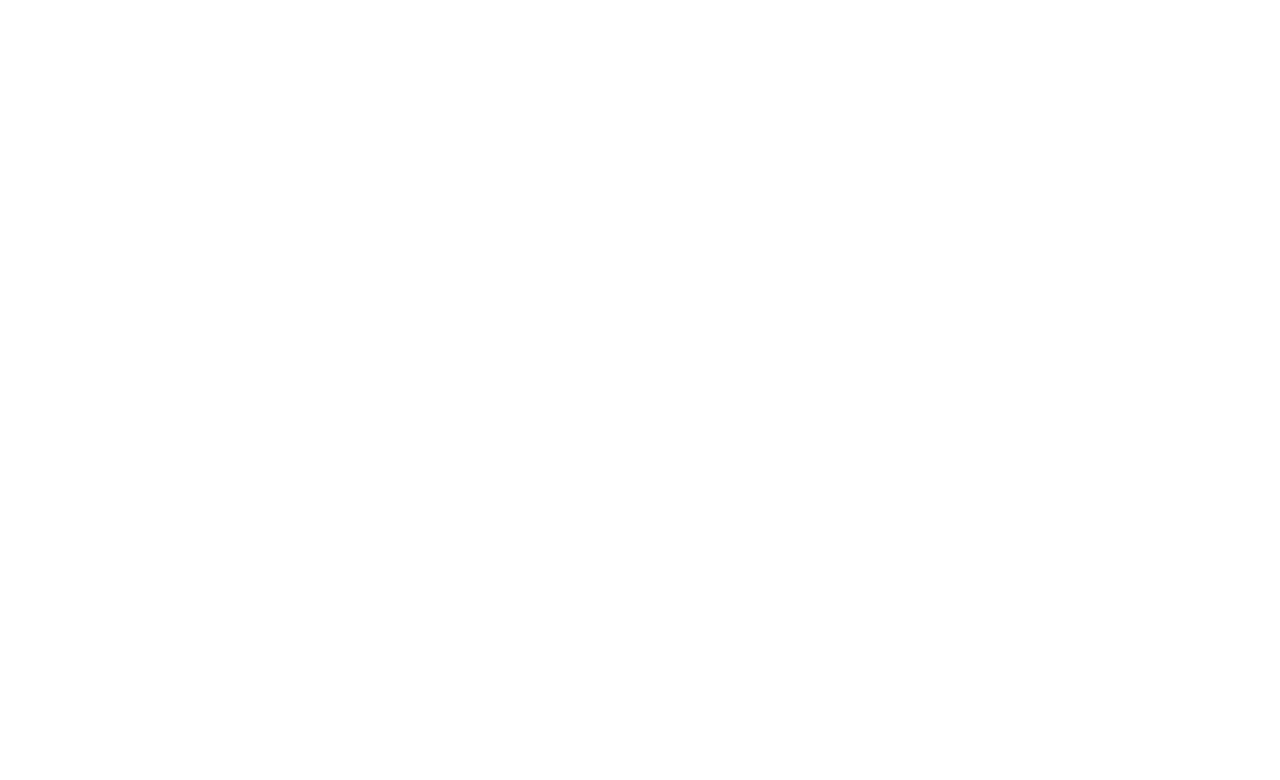
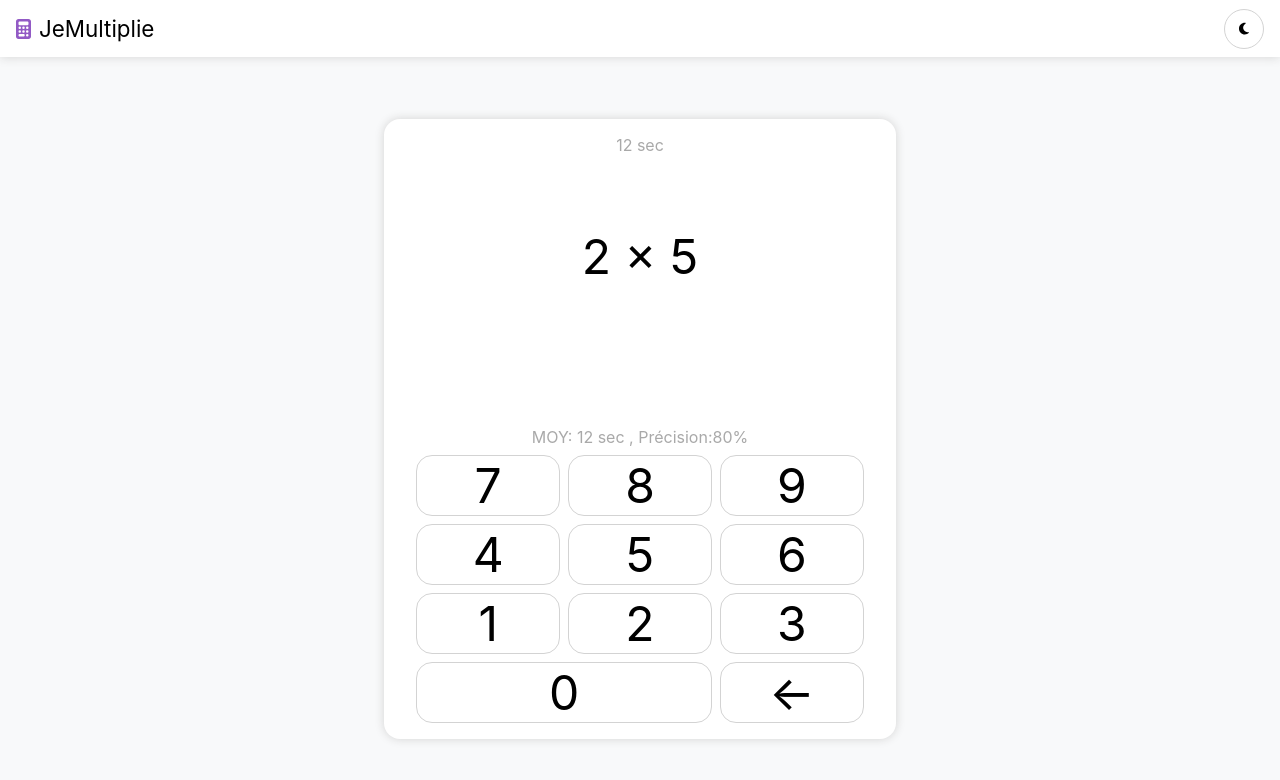
Before and after one commit to mael-sil/JeMultiplie, a Vue app: page / in a window 1280 px wide. Shown: the top 780 px of the page. Built offline with nearby package versions, Linux system fonts and the light colour scheme; the HTML template or start-up script is replaced by a standard one.

Commit message:
Ajout du header et du numpad + style de la page

```diff
--- a/package.json
+++ b/package.json
@@ -13,6 +13,9 @@
     "format": "prettier --write src/"
   },
   "dependencies": {
+    "@fortawesome/fontawesome-svg-core": "^6.7.2",
+    "@fortawesome/free-solid-svg-icons": "^6.7.2",
+    "@fortawesome/vue-fontawesome": "^3.0.0-5",
     "vue": "^3.5.13"
   },
   "devDependencies": {
--- a/src/App.vue
+++ b/src/App.vue
@@ -1,16 +1,31 @@
 <script setup lang="ts">
-
+import headerTemplate from "@/components/headerTemplate.vue";
+import NumPad from "@/components/questionPad.vue";
 
 </script>
 
 <template>
   <header>
-
+    <headerTemplate />
   </header>
 
   <main>
-
+    <NumPad />
   </main>
 </template>
 
-<style scoped></style>
+<style scoped>
+main {
+  flex: 1;
+
+  display: flex;
+  flex-direction: column;
+
+  align-items: center;
+  justify-content: center;
+}
+
+header {
+  box-shadow: 0px 0px 10px lightgrey;
+}
+</style>
--- a/src/assets/main.css
+++ b/src/assets/main.css
@@ -0,0 +1,17 @@
+body,
+#app {
+  margin: 0;
+  padding: 0;
+  height: 100vh;
+  width: 100vw;
+}
+
+#app {
+  display: flex;
+  flex-direction: column;
+  background-color: #f8f9fa;
+}
+
+* {
+  font-family: 'Inter', 'Poppins', 'Roboto', sans-serif;
+}
--- /dev/null
+++ b/src/components/headerTemplate.vue
@@ -0,0 +1,79 @@
+<script setup lang="ts">
+import { FontAwesomeIcon } from "@fortawesome/vue-fontawesome";
+import { faMoon, faCalculator } from "@fortawesome/free-solid-svg-icons";
+import { library } from "@fortawesome/fontawesome-svg-core";
+
+library.add(faMoon);
+library.add(faCalculator)
+</script>
+
+<template>
+  <div id="headerTemplate">
+    <div id="logo">
+      <font-awesome-icon :icon="['fas', 'calculator']" size="lg" />
+    </div>
+
+    <h1>JeMultiplie</h1>
+
+
+
+    <button><font-awesome-icon :icon="['fas', 'moon']" /></button>
+
+  </div>
+
+
+</template>
+
+<style scoped>
+h1 {
+  display: inline;
+
+  font-size: 1.4rem;
+  font-weight: normal;
+
+  text-align: center;
+  vertical-align: middle;
+}
+
+
+#headerTemplate {
+  display: flex;
+  flex-direction: row;
+
+  align-items: center;
+  gap: 0.5rem;
+
+  padding: 0rem 1rem;
+
+  background-color: white;
+
+}
+
+#logo {
+  display: flex;
+  justify-content: center;
+}
+
+#logo {
+  color: rgb(146, 90, 197);
+}
+
+
+button {
+  justify-self: end;
+
+  margin-left: auto;
+  width: 2.5rem;
+  height: 2.5rem;
+
+  border-radius: 50%;
+
+  background-color: white;
+
+  border: 0.05rem solid lightgrey;
+}
+
+button:hover {
+  border: 0.1rem solid rgb(146, 90, 197);
+}
+</style>
--- /dev/null
+++ b/src/components/questionPad.vue
@@ -0,0 +1,147 @@
+<script setup lang="ts">
+import { ref } from 'vue';
+
+
+const numInput = ref('');
+
+function listenNumPad(event: Event): void {
+
+  const target = event.target as HTMLElement;
+
+  if (target.tagName.toLowerCase() !== "button") {
+    return;
+  }
+
+  const stringEvent = target.textContent ?? '';
+
+  console.log(stringEvent)
+
+  if (stringEvent === "←") {
+    console.log('test')
+    numInput.value = numInput.value.slice(0, -1);
+    return;
+  }
+
+
+
+
+
+  numInput.value = numInput.value + stringEvent;
+
+
+}
+
+</script>
+
+<template>
+  <div id="question">
+    <p id="temps">12 sec</p>
+    <p id="operation">2 &times; 5</p>
+    <input id="display" :value="numInput" disabled>
+    <p id="resultat">MOY: 12 sec , Précision:80%</p>
+    <div id="numPad" @click="listenNumPad">
+      <button type="button">7</button>
+      <button type="button">8</button>
+      <button type="button">9</button>
+
+      <button type="button">4</button>
+      <button type="button">5</button>
+      <button type="button">6</button>
+
+      <button type="button">1</button>
+      <button type="button">2</button>
+      <button type="button">3</button>
+
+      <button type="button">0</button>
+      <button type="button">&larr;</button>
+
+    </div>
+
+  </div>
+
+
+</template>
+
+
+<style scoped>
+#temps,
+#resultat {
+  margin: 0;
+  font-size: 1rem;
+  color: darkgrey;
+}
+
+#question {
+  border-radius: 1rem;
+  background-color: white;
+  box-shadow: 0px 0px 10px lightgrey;
+  padding: 1rem 2rem;
+  margin: 1rem 2rem;
+
+
+  font-size: 3rem;
+
+  display: flex;
+  flex-direction: column;
+  gap: 0.5rem;
+
+  align-items: center;
+
+}
+
+#numPad {
+  display: grid;
+  grid-template-columns: 1fr 1fr 1fr;
+  gap: 0.5rem 0.5rem;
+
+
+}
+
+
+
+button:nth-last-child(2) {
+  grid-column: span 2;
+}
+
+
+button {
+  text-align: center;
+  background: white;
+
+  border-radius: 1rem;
+  border: 0.1rem solid lightgrey;
+
+  padding: 0rem 3rem;
+
+  font-size: 3rem;
+}
+
+button:hover {
+  border: 0.1rem solid rgb(146, 90, 197);
+}
+
+#operation {
+  margin-top: 4rem;
+  margin-bottom: 0rem;
+}
+
+
+
+
+#display {
+  font-size: 3rem;
+  text-align: center;
+
+  margin-bottom: 4rem;
+
+
+  width: 10rem;
+
+
+
+  border: none;
+
+  color: rgb(108, 19, 190);
+  background-color: white;
+}
+</style>
```
Also changed, not shown: 1 other file (tests, documents, lock files or other folders).
